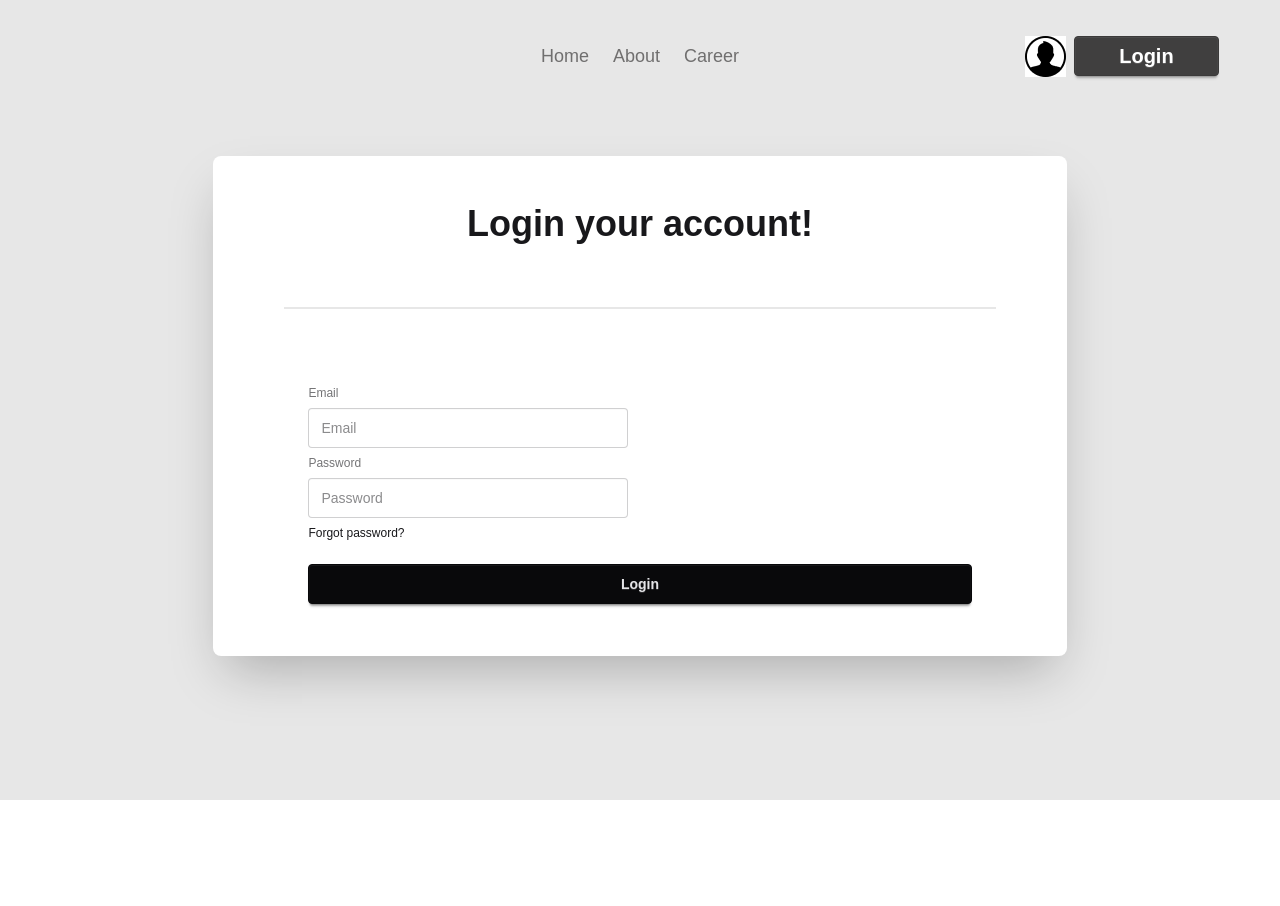
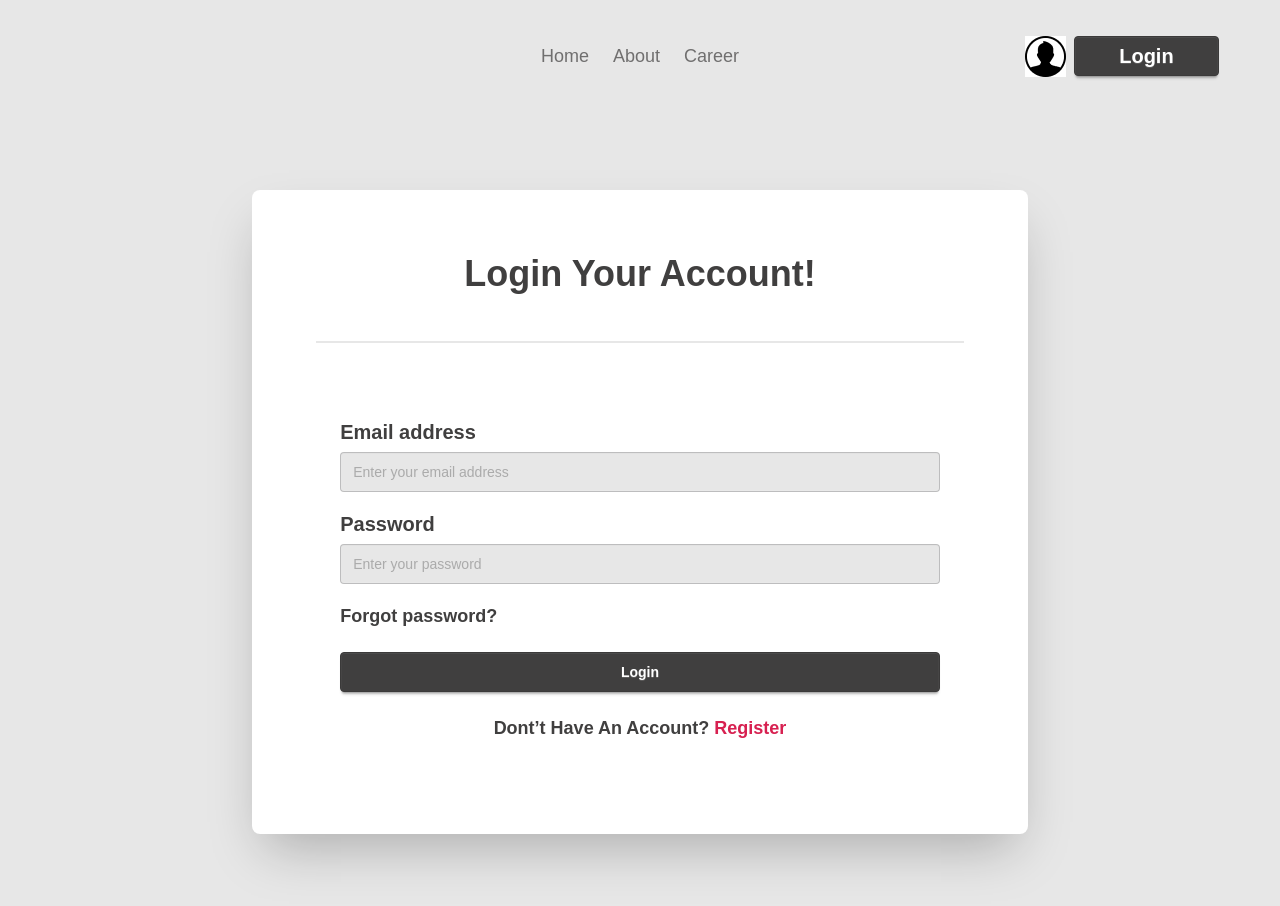
Before and after one commit to Shashuvo/Dragon-News, a React (Vite) app: page /auth/login in a window 1280 px wide. Shown: the top 906 px of the page. Before the commit the page ends 800 px from the top, so only its background shows below. Built offline with nearby package versions, Linux system fonts and the light colour scheme.

Commit message:
Login Page Added

```diff
--- a/src/layouts/AuthLayout/AuthLayout.jsx
+++ b/src/layouts/AuthLayout/AuthLayout.jsx
@@ -8,8 +8,12 @@ const AuthLayout = () => {
             <header className="w-full md:w-11/12 mx-auto pt-2 md:pt-5">
                 <Navbar></Navbar>
             </header>
-            <main>
-                <Outlet></Outlet>
+            <main className='w-full md:w-11/12 mx-auto mt-2 md:mt-5 md:grid md:grid-cols-12 gap-5'>
+                <div className='col-span-2'></div>
+                <section className='col-span-8'>
+                    <Outlet></Outlet>
+                </section>
+                <div className='col-span-2'></div>
             </main>
         </div>
     );
--- a/src/pages/AuthPages/Login.jsx
+++ b/src/pages/AuthPages/Login.jsx
@@ -1,23 +1,27 @@
 import React from 'react';
+import { Link } from 'react-router';
 
 const Login = () => {
     return (
+        <div className='flex justify-center min-h-screen items-center'>
+            <div className='card bg-base-100 w-10/12 md:w-full shrink-0 p-8 md:p-16 shadow-2xl'>
+                <h1 className='text-2xl md:text-4xl font-semibold text-center text-primary'>Login Your Account!</h1>
+                <div className="divider my-6 md:my-10"></div>
+                <div className='card-body'>
+                    <form className='fieldset'>
+                        <label className="label font-bold text-lg md:text-xl text-primary">Email address</label>
+                        <input type="email" className="input w-full mb-3 text-secondary bg-base-300" placeholder="Enter your email address" />
+                        <label className="label font-bold text-lg md:text-xl text-primary">Password</label>
+                        <input type="password" className="input w-full mb-3 text-secondary bg-base-300" placeholder="Enter your password" />
+                        <div><a className="link link-hover font-bold text-md md:text-lg text-primary">Forgot password?</a></div>
+                        <button className="btn btn-primary text-white my-4">Login</button>
+                        <p className='text-center font-bold text-md md:text-lg text-primary'>Dont’t Have An Account?
+                            <Link to="/auth/register" className='text-base-200 hover:underline'> Register</Link></p>
+                    </form>
+                </div>
 
-        <div className="card bg-base-100 w-10/12 md:w-8/12 mx-auto mt-12 md:mt-16 shrink-0 shadow-2xl">
-            <h1 className="text-4xl font-semibold text-center py-12">Login your account!</h1>
-            <div className="divider pb-8 w-10/12 mx-auto"></div>
-            <div className="card-body w-10/12 mx-auto pb-12">
-                <fieldset className="fieldset w-full">
-                    <label className="label w-full">Email</label>
-                    <input type="email" className="input" placeholder="Email" />
-                    <label className="label">Password</label>
-                    <input type="password" className="input" placeholder="Password" />
-                    <div><a className="link link-hover">Forgot password?</a></div>
-                    <button className="btn btn-neutral mt-4">Login</button>
-                </fieldset>
             </div>
         </div>
-
     );
 };
 
```
